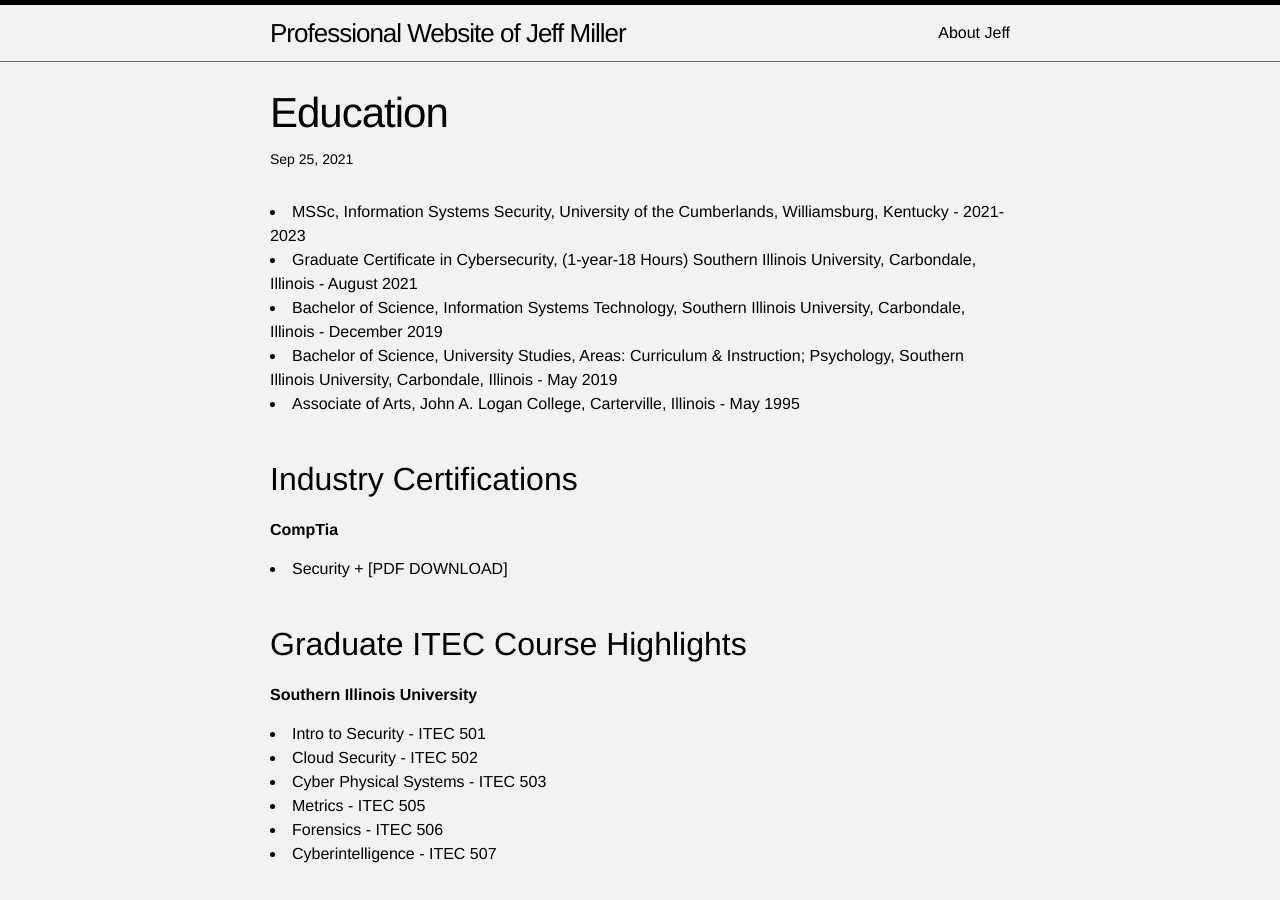
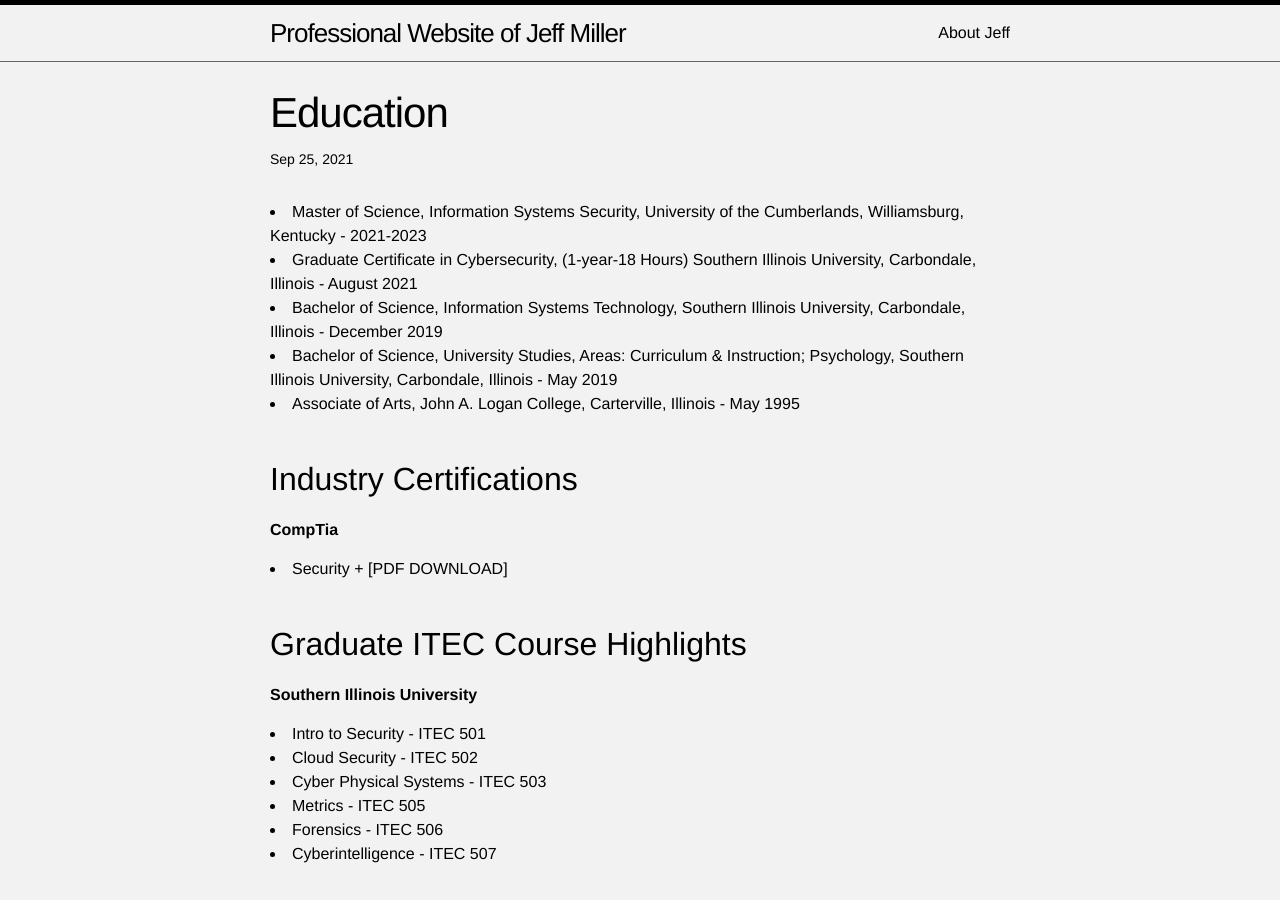
Before and after one commit to jmillersiu/jmillersiu.github.io, a Jekyll site: the page built from _posts/2021-09-25-education.markdown, in a window 1280 px wide and 900 px high. Built offline with Jekyll 4.4.1, drawn with Linux system fonts in a browser that asks for light colours.

Commit message:
Update 2021-09-25-education.markdown

```diff
--- a/_posts/2021-09-25-education.markdown
+++ b/_posts/2021-09-25-education.markdown
@@ -4,7 +4,7 @@
 title:  "Education"
 categories: jekyll update
 ---
-<li>MSSc, Information Systems Security, University of the Cumberlands, Williamsburg, Kentucky - 2021-2023
+<li>Master of Science, Information Systems Security, University of the Cumberlands, Williamsburg, Kentucky - 2021-2023
 </li>
 
 <li>Graduate Certificate in Cybersecurity, (1-year-18 Hours) Southern Illinois University, Carbondale, Illinois - August 2021
```
